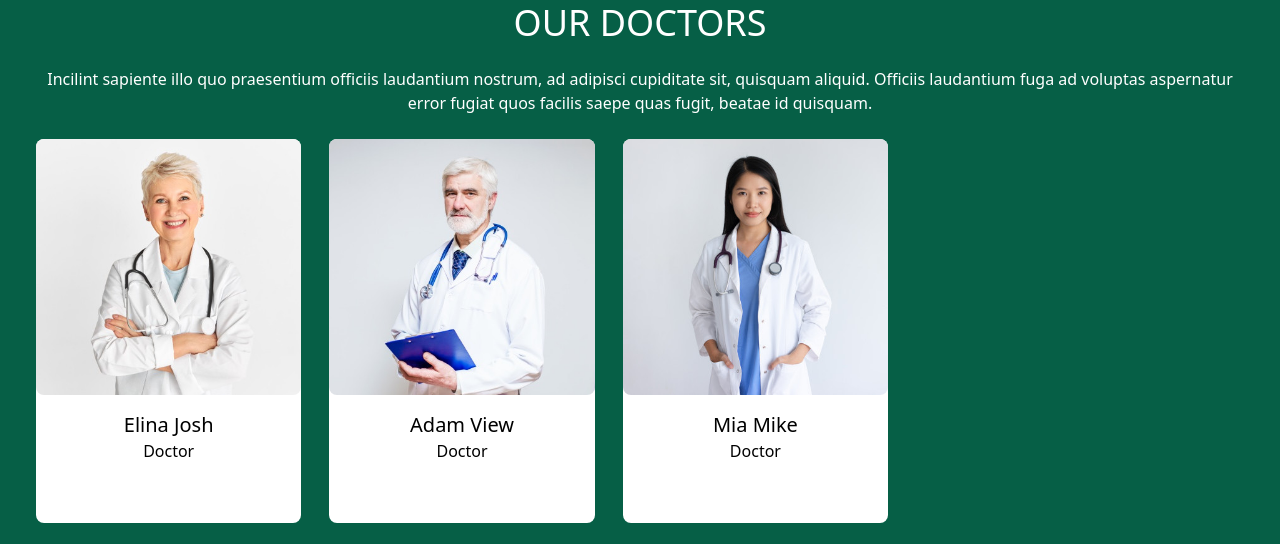
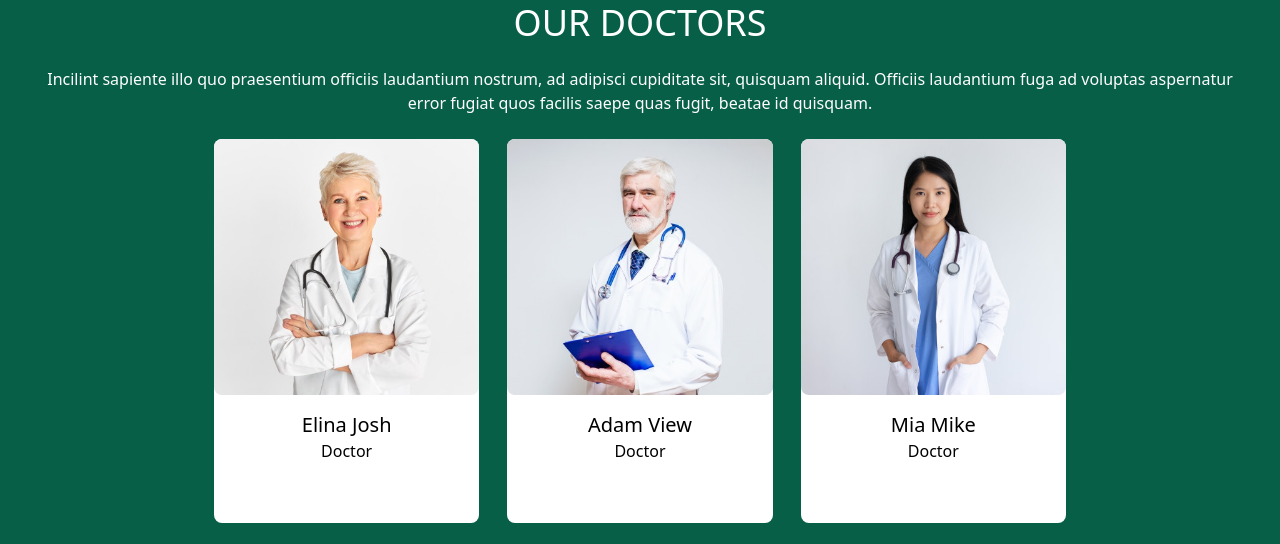
Before and after one commit to gourab-giri7/Hospital-page, a website: page index.html in a window 1280 px wide. Shown: the part 1982-2526 px from the top of the page. Drawn offline with Linux system fonts and the light colour scheme.

Commit message:
index.html

```diff
--- a/index.html
+++ b/index.html
@@ -105,7 +105,7 @@
   <div id="doctors" class="our_doctors md:h-screen bg-emerald-800 text-white flex flex-col space-y-6 p-9 justify-center items-center md:mt-32">
     <h1 class="text-3xl md:text-4xl">OUR DOCTORS</h1>
     <p class="text-center">Incilint sapiente illo quo praesentium officiis laudantium nostrum, ad adipisci cupiditate sit, quisquam aliquid. Officiis laudantium fuga ad voluptas aspernatur error fugiat quos facilis saepe quas fugit, beatae id quisquam.</p>
-    <div class="images md:h-96 flex flex-col md:flex-row md:space-x-7 md:space-y-0  space-y-4">
+    <div class="images md:h-96 flex flex-col md:flex-row md:space-x-7 md:space-y-0  space-y-4 justify-center">
                           <!-- img1 -->
       <div class=" bg-white flex flex-col justify-between items-center space-y-4 rounded-lg">
         <img src="assects/d1.jpg" alt="" class="h-4/6 rounded-lg">
```
